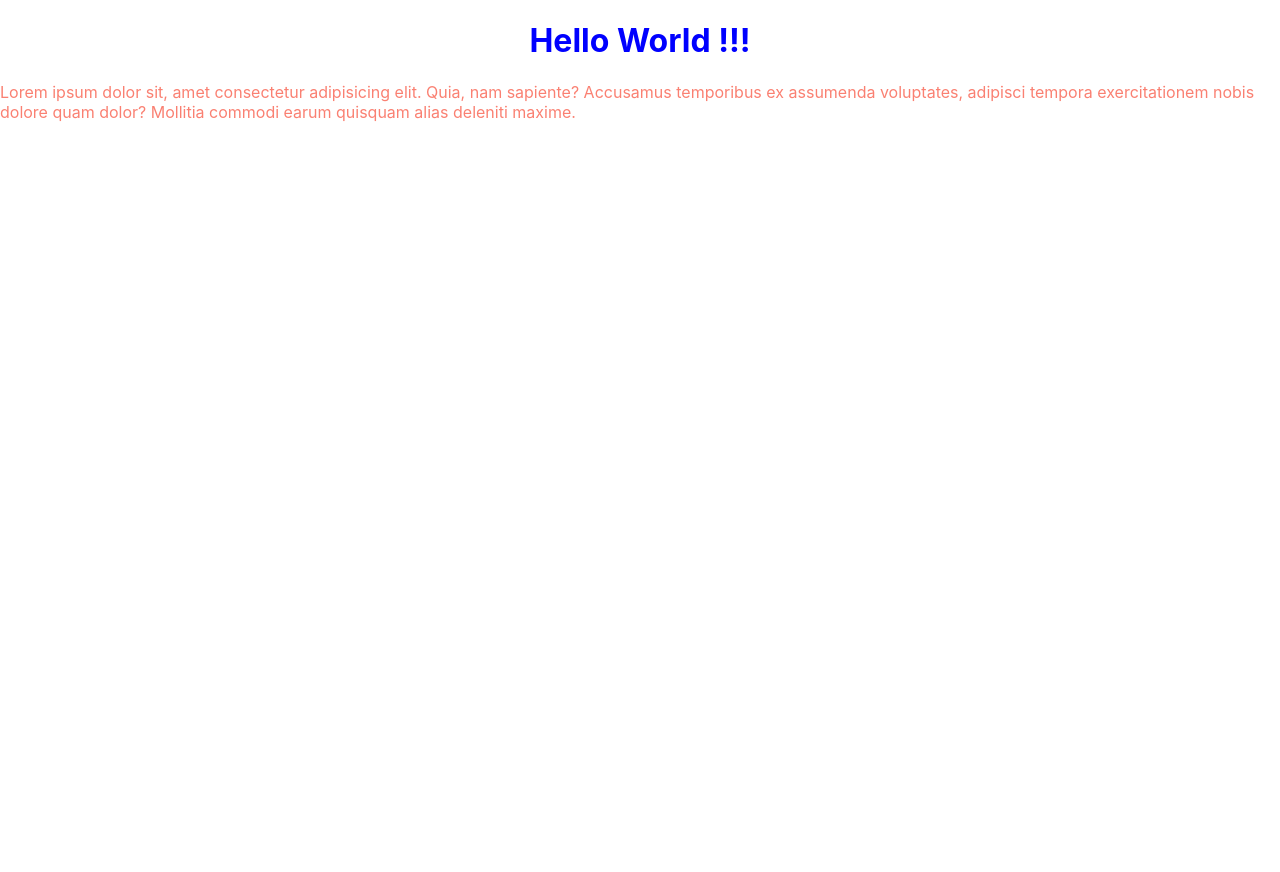
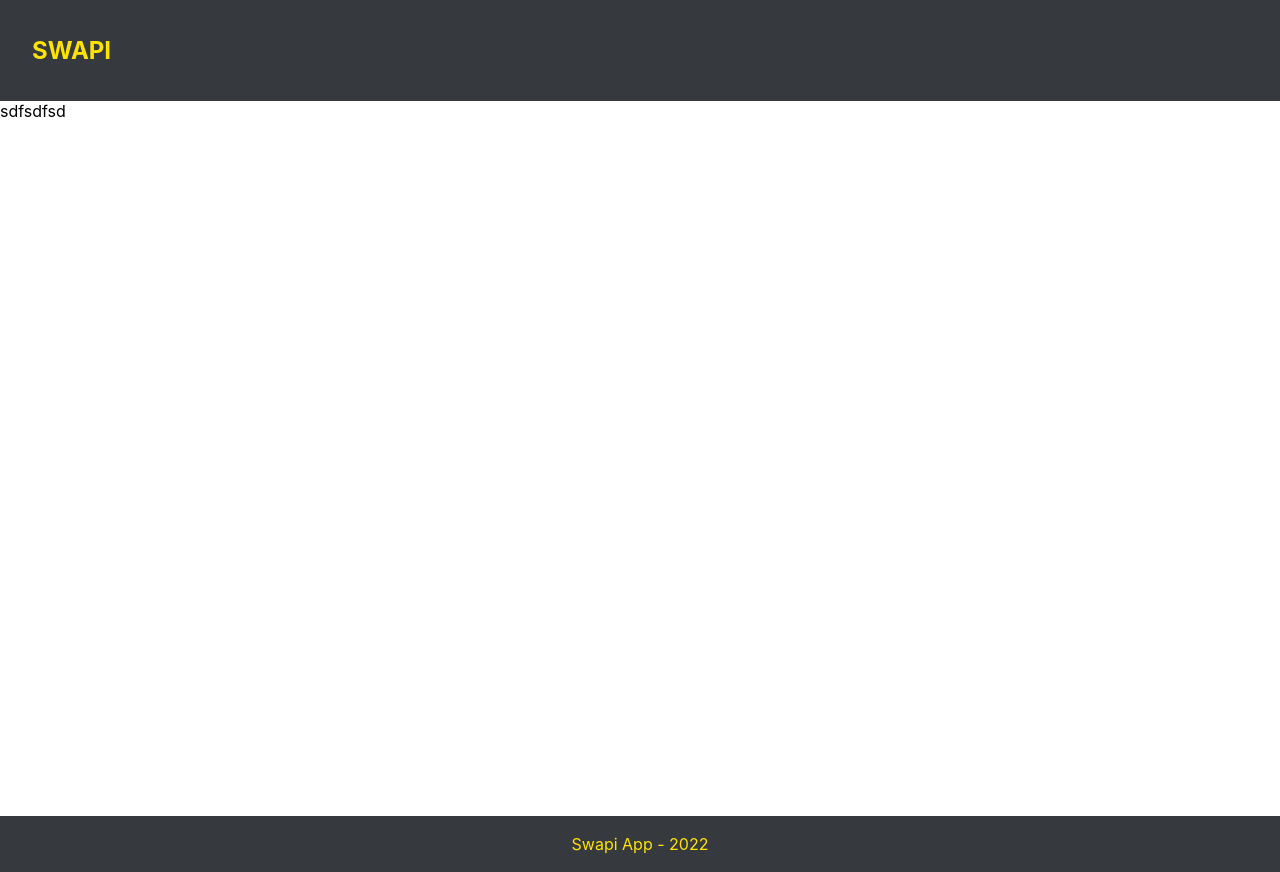
Before and after one commit to Aurel-GitHub/swapi-client, a React (Create React App) app: page / in a window 1280 px wide. Before the commit the page ends 800 px from the top, so only its background shows below. Built offline with nearby package versions, Linux system fonts and the light colour scheme.

Commit message:
add header & footer

```diff
--- a/src/App.module.css
+++ /dev/null
@@ -1,7 +0,0 @@
-.title {
-  color: blue;
-  text-align: center;
-}
-.mainText {
-  color: salmon;
-}
--- a/src/App.tsx
+++ b/src/App.tsx
@@ -1,16 +1,16 @@
-import React from 'react';
-import styles from './App.module.css';
+import Footer from './components/layout/footer/footer';
+import Header from './components/layout/header/header';
+import styles from './styles/index.module.css';
 
 function App() {
   return (
-    <div className='App'>
-      <h1 className={styles.title}>Hello World !!!</h1>
-      <p className={styles.mainText}>
-        Lorem ipsum dolor sit, amet consectetur adipisicing elit. Quia, nam sapiente? Accusamus
-        temporibus ex assumenda voluptates, adipisci tempora exercitationem nobis dolore quam dolor?
-        Mollitia commodi earum quisquam alias deleniti maxime.
-      </p>
-    </div>
+    <>
+      <div className='app'>
+        <Header />
+        sdfsdfsd
+      </div>
+      <Footer />
+    </>
   );
 }
 
--- /dev/null
+++ b/src/components/layout/footer/footer.module.css
@@ -0,0 +1,10 @@
+.footer {
+  margin-top: 1rem;
+  padding: 2px;
+  background-color: #363a3e;
+  text-align: center;
+}
+.footerText {
+  color: #ffe300;
+  font-weight: 400;
+}
--- /dev/null
+++ b/src/components/layout/footer/footer.tsx
@@ -0,0 +1,12 @@
+import React from 'react';
+import styles from './footer.module.css';
+
+export default function Footer(): JSX.Element {
+  const date: Date = new Date();
+  const currentYear: number = date.getFullYear();
+  return (
+    <div className={styles.footer}>
+      <p className={styles.footerText}>Swapi App - {currentYear}</p>
+    </div>
+  );
+}
--- /dev/null
+++ b/src/components/layout/header/header.module.css
@@ -0,0 +1,13 @@
+.navHeader {
+  display: flex;
+  justify-content: space-between;
+  align-items: center;
+  padding: 1rem 2rem;
+  background-color: #363a3e;
+  flex-direction: row;
+}
+.logo {
+  color: #ffe300;
+  font-weight: 700;
+  text-transform: uppercase;
+}
--- /dev/null
+++ b/src/components/layout/header/header.tsx
@@ -0,0 +1,12 @@
+import React from 'react';
+import styles from './header.module.css';
+
+export default function Header(): JSX.Element {
+  return (
+    <header>
+      <nav className={styles.navHeader}>
+        <h1 className={styles.logo}>swapi</h1>
+      </nav>
+    </header>
+  );
+}
--- a/src/index.tsx
+++ b/src/index.tsx
@@ -1,6 +1,6 @@
 import React from 'react';
 import ReactDOM from 'react-dom/client';
-import './index.css';
+import './styles/index.css';
 import App from './App';
 
 const root = ReactDOM.createRoot(document.getElementById('root') as HTMLElement);
--- /dev/null
+++ b/src/interfaces/index.ts
@@ -0,0 +1 @@
+export * from './layouts/i-footer';
--- /dev/null
+++ b/src/interfaces/layouts/i-footer.ts
@@ -0,0 +1,3 @@
+export interface IFooter {
+  toto: string;
+}
--- a/src/index.css
+++ b/src/styles/index.css
@@ -1,3 +1,4 @@
+html,
 body {
   margin: 0;
   font-family: -apple-system, BlinkMacSystemFont, 'Segoe UI', 'Roboto', 'Oxygen', 'Ubuntu',
@@ -5,3 +6,7 @@ body {
   -webkit-font-smoothing: antialiased;
   -moz-osx-font-smoothing: grayscale;
 }
+
+.app {
+  min-height: 100vh;
+}
```
